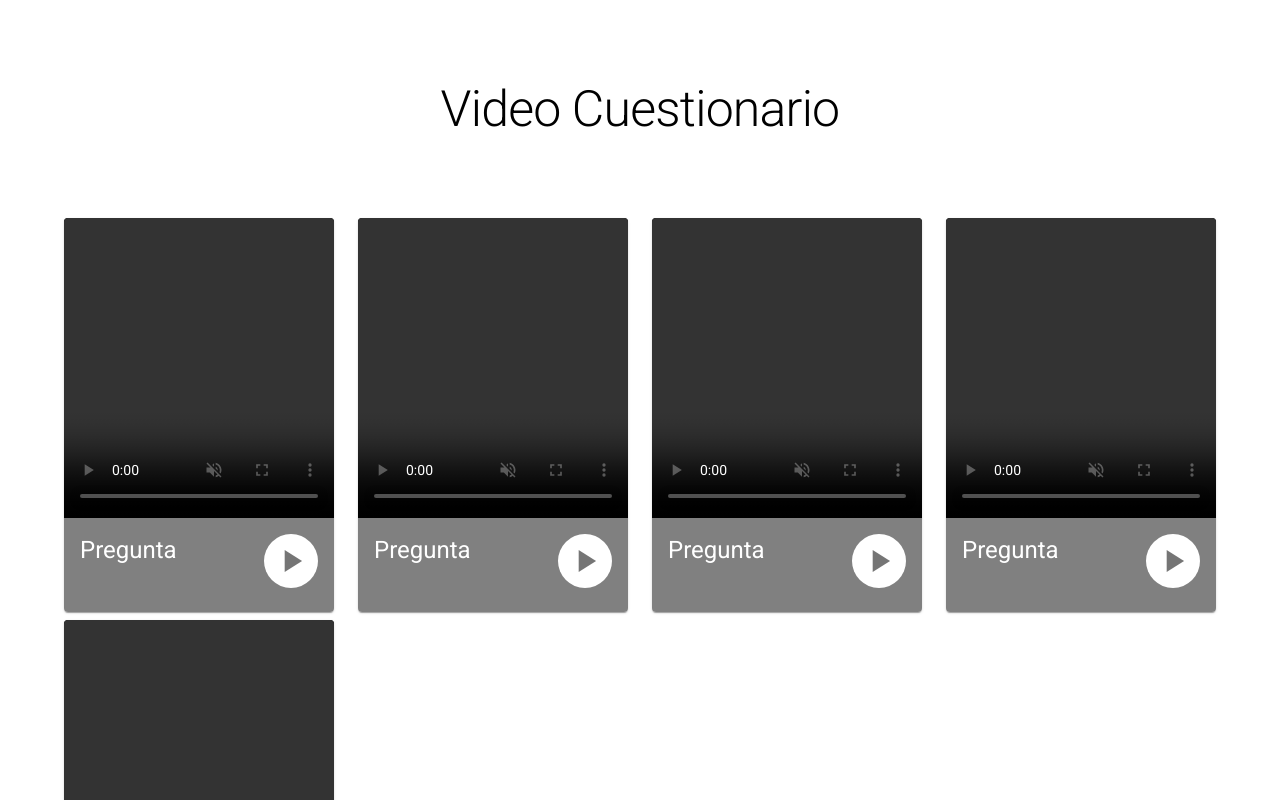
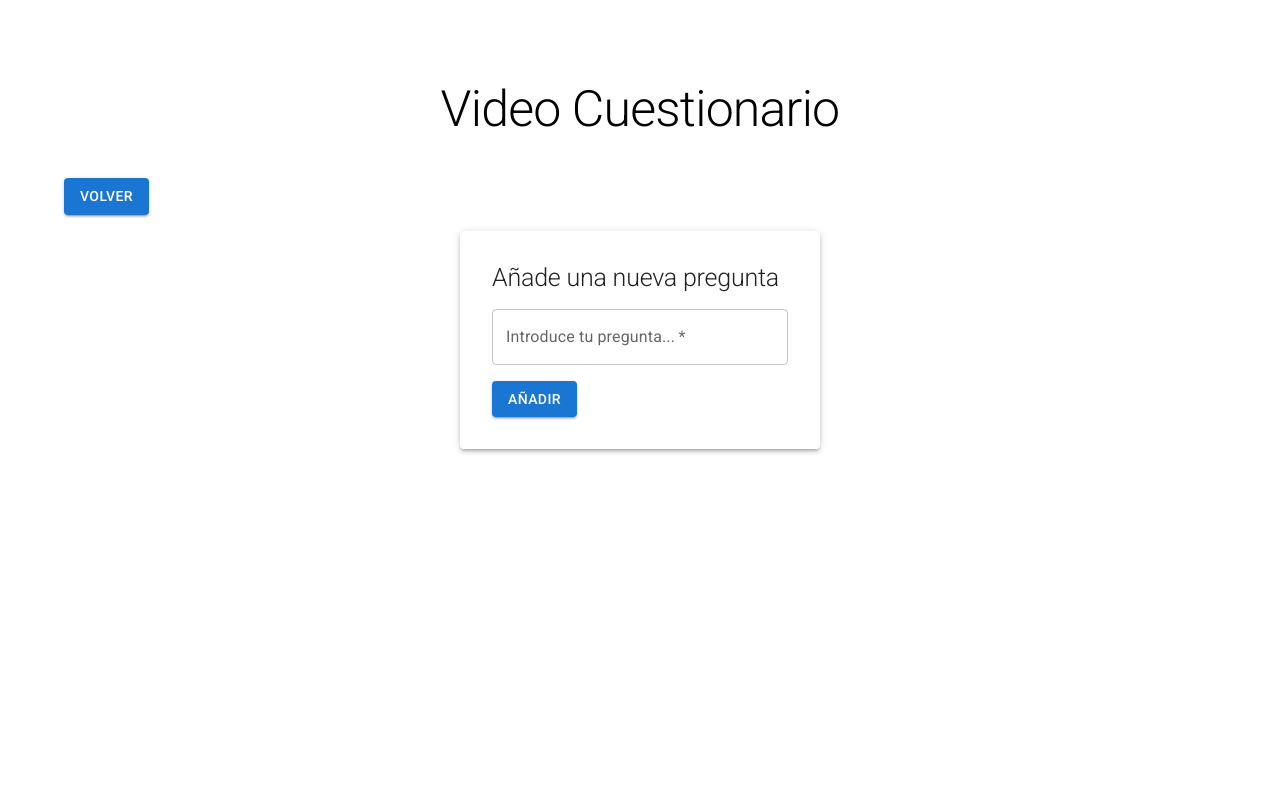
Before and after one commit to GersoZz/video-cuestionario, a React (Vite) app: page /add-question in a window 1280 px wide. Shown: the top 800 px of the page. Built offline with nearby package versions, Linux system fonts and the light colour scheme.

Commit message:
feat: Routes and AddQuestionPage added

```diff
--- a/package.json
+++ b/package.json
@@ -16,7 +16,8 @@
     "@mui/icons-material": "^5.11.16",
     "@mui/material": "^5.13.2",
     "react": "^18.2.0",
-    "react-dom": "^18.2.0"
+    "react-dom": "^18.2.0",
+    "react-router-dom": "^6.11.2"
   },
   "devDependencies": {
     "@types/react": "^18.0.28",
--- a/src/App.jsx
+++ b/src/App.jsx
@@ -1,48 +1,16 @@
-import "./App.css";
+import { BrowserRouter, Routes, Route } from "react-router-dom";
 
-import Container from "@mui/material/Container";
-import Button from "@mui/material/Button";
-import Typography from "@mui/material/Typography";
-import Grid from "@mui/material/Grid";
-
-import ListVideoCard from "./components/ListVideoCard";
+import HomePage from "./pages/HomePage";
+import AddQuestionPage from "./pages/AddQuestionPage";
 
 function App() {
   return (
-    <Container sx={{ mt: 10 }}>
-      <Grid container>
-        <Grid
-          item
-          xs={12}
-          display="flex"
-          justifyContent="center"
-          alignItems="center"
-          sx={{ mb: 10 }}
-        >
-          <Typography variant="h1" sx={{ fontSize: 50 }}>
-            Video Cuestionario
-          </Typography>
-        </Grid>
-        <Grid
-          display={"flex"}
-          justifyContent={"center"}
-          xs={12}
-          sx={{ mb: 10 }}
-          item
-        >
-          <ListVideoCard></ListVideoCard>
-        </Grid>
-        <Grid display={"flex"} justifyContent={"flex-end"} item xs={12}>
-          <Button
-            variant="contained"
-            size="large"
-            sx={{ p: 1.5, pl: 5, pr: 5 }}
-          >
-            Enviar
-          </Button>
-        </Grid>
-      </Grid>
-    </Container>
+    <BrowserRouter>
+      <Routes>
+        <Route path="/" Component={HomePage} exact />
+        <Route path="/add-question" Component={AddQuestionPage} />
+      </Routes>
+    </BrowserRouter>
   );
 }
 
--- /dev/null
+++ b/src/pages/AddQuestionPage.jsx
@@ -0,0 +1,98 @@
+import Container from "@mui/material/Container";
+import Button from "@mui/material/Button";
+import Typography from "@mui/material/Typography";
+import Grid from "@mui/material/Grid";
+import Paper from "@mui/material/Paper";
+import { Box, TextField } from "@mui/material";
+
+import { useState } from "react";
+import { Link, useNavigate } from "react-router-dom";
+
+export default function AddQuestionPage() {
+  const navigate = useNavigate();
+
+  const [question, setQuestion] = useState("");
+  const [error, setError] = useState({
+    error: false,
+    message: "",
+  });
+
+  const questionValidation = (question) => {
+    // expresion regular para validar una pregunta
+    const regex = /^¿.*\?$/;
+    return regex.test(question);
+  };
+
+  const _handleSubmit = (e) => {
+    e.preventDefault();
+    if (!questionValidation(question)) {
+      setError({
+        error: true,
+        message: "Usa los signos ¿?. 😃",
+      });
+      return;
+    }
+    console.log(question);
+    setError({
+      error: false,
+      message: "",
+    });
+    navigate("/");
+  };
+
+  return (
+    <Container sx={{ mt: 10 }}>
+      <Grid container>
+        <Grid
+          item
+          xs={12}
+          display="flex"
+          justifyContent="center"
+          alignItems="center"
+          sx={{ mb: 5 }}
+        >
+          <Typography variant="h1" sx={{ fontSize: 50 }}>
+            Video Cuestionario
+          </Typography>
+        </Grid>
+        <Grid
+          display={"flex"}
+          justifyContent={"flex-start"}
+          item
+          xs={12}
+          sx={{ mb: 2 }}
+        >
+          <Link to="/">
+            <Button variant="contained" size="medium">
+              Volver
+            </Button>
+          </Link>
+        </Grid>
+        <Grid item display="flex" justifyContent="center" xs={12}>
+          <Paper elevation={3} sx={{ p: 4 }}>
+            <Typography variant="h2" sx={{ fontSize: 25, mb: 2 }}>
+              Añade una nueva pregunta
+            </Typography>
+            <Box component="form" onSubmit={_handleSubmit} autoComplete="off">
+              <TextField
+                label="Introduce tu pregunta..."
+                variant="outlined"
+                id="question"
+                type="text"
+                fullWidth
+                required
+                error={error.error}
+                helperText={error.message}
+                onChange={(e) => setQuestion(e.target.value)}
+                value={question}
+              />
+              <Button variant="contained" type="submit" sx={{ mt: 2 }}>
+                Añadir
+              </Button>
+            </Box>
+          </Paper>
+        </Grid>
+      </Grid>
+    </Container>
+  );
+}
--- /dev/null
+++ b/src/pages/HomePage.jsx
@@ -0,0 +1,60 @@
+import { Link } from "react-router-dom";
+
+import ListVideoCard from "../components/ListVideoCard";
+
+import Container from "@mui/material/Container";
+import Button from "@mui/material/Button";
+import Typography from "@mui/material/Typography";
+import Grid from "@mui/material/Grid";
+
+export default function HomePage() {
+  return (
+    <Container sx={{ mt: 10 }}>
+      <Grid container>
+        <Grid
+          item
+          xs={12}
+          display="flex"
+          justifyContent="center"
+          alignItems="center"
+          sx={{ mb: 5 }}
+        >
+          <Typography variant="h1" sx={{ fontSize: 50 }}>
+            Video Cuestionario
+          </Typography>
+        </Grid>
+        <Grid
+          display={"flex"}
+          justifyContent={"flex-start"}
+          item
+          xs={12}
+          sx={{ mb: 2 }}
+        >
+          <Link to="/add-question">
+            <Button variant="contained" size="medium">
+              Agregar pregunta
+            </Button>
+          </Link>
+        </Grid>
+        <Grid
+          display={"flex"}
+          justifyContent={"center"}
+          xs={12}
+          sx={{ mb: 10 }}
+          item
+        >
+          <ListVideoCard></ListVideoCard>
+        </Grid>
+        <Grid display={"flex"} justifyContent={"flex-end"} item xs={12}>
+          <Button
+            variant="contained"
+            size="large"
+            sx={{ p: 1.5, pl: 5, pr: 5 }}
+          >
+            Enviar
+          </Button>
+        </Grid>
+      </Grid>
+    </Container>
+  );
+}
```
Also changed, not shown: 1 other file (tests, documents, lock files or other folders).
